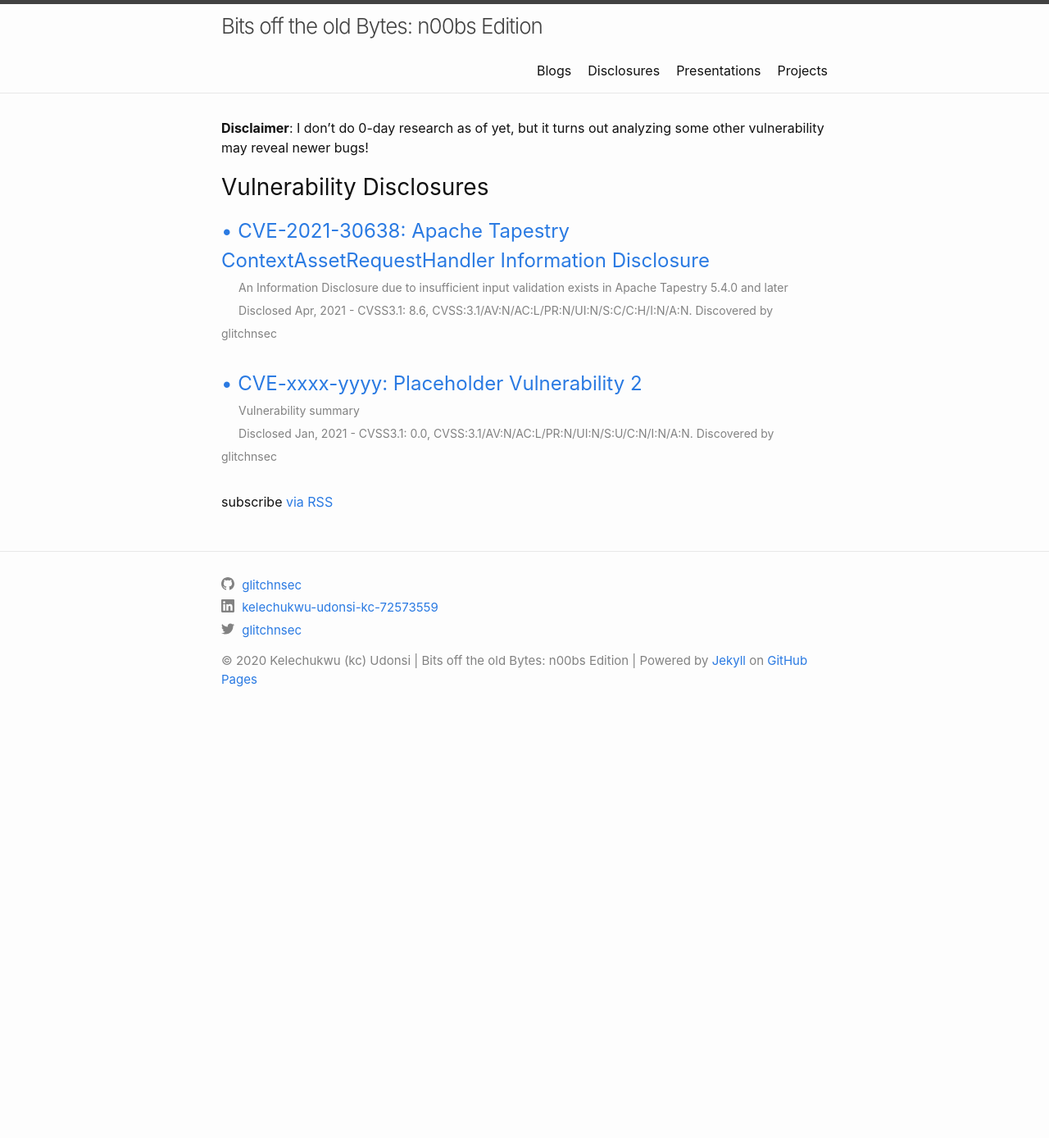
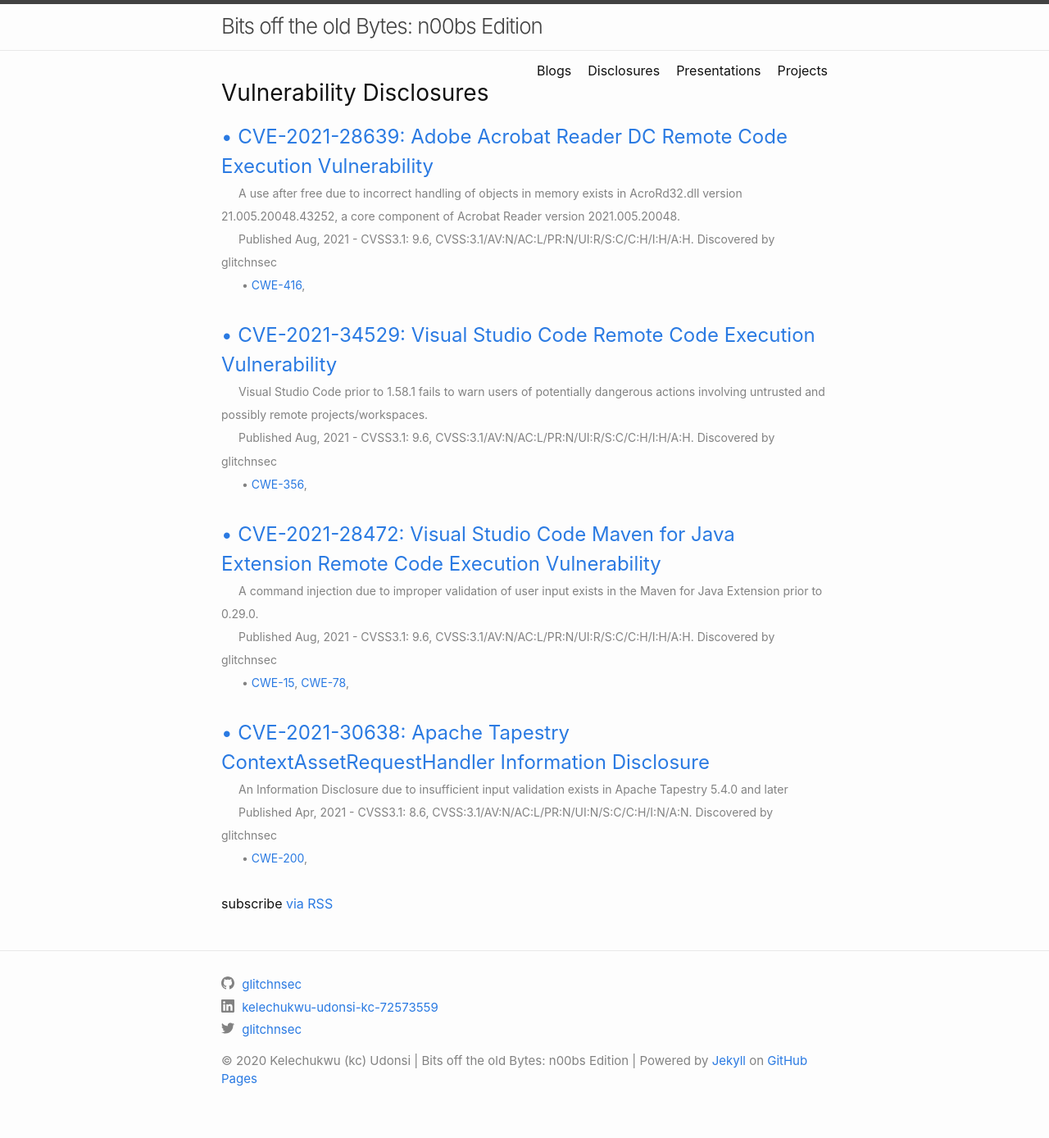
Before and after one commit to glitchnsec/glitchnsec.github.io, a Jekyll site: the page built from disclosures.md, in a window 1280 px wide. Shown: the whole page at 82% size. Built offline with Jekyll 4.4.1, drawn with Linux system fonts in a browser that asks for light colours; before the commit the page ends 900 px from its top, so only the background shows below that.

Commit message:
Upload vulnerabilities

```diff
--- /dev/null
+++ b/_disclosures/CVE-2021-28472.md
@@ -0,0 +1,35 @@
+---
+layout: advisory
+cve: CVE-2021-28472
+vendor: Microsoft
+title: Visual Studio Code Maven for Java Extension Remote Code Execution Vulnerability
+cvss3: 9.6, CVSS:3.1/AV:N/AC:L/PR:N/UI:R/S:C/C:H/I:H/A:H
+date: 2021-08-02 23:44:18 -0500
+discovered: 2021-03-17 11:58:18 -0600
+products:
+    - Maven for Java Extension for Visual Studio Code
+advisories:
+    - "http://cve.mitre.org/cgi-bin/cvename.cgi?name=CVE-2021-28472"
+    - "https://msrc.microsoft.com/update-guide/vulnerability/CVE-2021-28472"
+author: glitchnsec
+summary: A command injection due to improper validation of user input exists in the Maven for Java Extension prior to 0.29.0.
+cwes:
+    - id: 15
+      name: External Control of System or Configuration Setting
+    - id: 78
+      name: Improper Neutralization of Special Elements used in an OS Command ('OS Command Injection')
+
+---
+
+### Description
+
+This vulnerability is due to improper validation of `maven.executable.options` retrieved from `settings.json` when constructing a `mvn` command during extension activation.
+
+### Fixed Versions:
+- Maven for Java 0.29.0
+
+### Disclosure Timeline
+
+- 2021-03-15 - Vulnerability reported to ZDI
+- 2021-03-17 - Vulnerability reported to vendor by ZDI
+- 2021-04-13 - Coordinated public release of advisory
--- /dev/null
+++ b/_disclosures/CVE-2021-28639.md
@@ -0,0 +1,35 @@
+---
+layout: advisory
+cve: CVE-2021-28639
+vendor: Adobe Systems
+title: Adobe Acrobat Reader DC Remote Code Execution Vulnerability
+cvss3: 9.6, CVSS:3.1/AV:N/AC:L/PR:N/UI:R/S:C/C:H/I:H/A:H
+date: 2021-08-03 00:34:18 -0500
+discovered: 2021-05-12 10:06:00 -0600
+products:
+    -  Adobe Acrobat Reader DC
+advisories:
+    - "http://cve.mitre.org/cgi-bin/cvename.cgi?name=CVE-2021-28639"
+    - "https://helpx.adobe.com/ca/security/products/acrobat/apsb21-51.html"
+    - "httpS://www.zerodayinitiative.com/advisories/ZDI-21-813/"
+author: glitchnsec
+summary: A use after free due to incorrect handling of objects in memory exists in AcroRd32.dll version 21.005.20048.43252, a core component of Acrobat Reader version 2021.005.20048.
+cwes:
+    - id: 416
+      name: Use After Free
+---
+
+### Description
+
+This vulnerability is due to an unchecked assumption about the state of an object in memory when processing the `WM_SETFOCUS` message. The object may be destroyed and subsequently re-accessed leading to a use after free condition.
+
+### Fixed Versions:
+- Adobe Acrobat Reader DC 2021.005.20058
+- Adobe Acrobat Reader 2020 (Classic) 2020.004.30006
+- Adobe Acrobat Reader 2017 (Classic) 2017.011.30199
+
+### Disclosure Timeline
+
+- 2021-05-12 - Vulnerability reported to ZDI
+- 2021-05-13 - Vulnerability reported to vendor by ZDI
+- 2021-07-13 - Coordinated public release of advisory
--- a/_disclosures/CVE-2021-30638.md
+++ b/_disclosures/CVE-2021-30638.md
@@ -14,6 +14,9 @@ advisories:
     - "https://lists.apache.org/thread.html/r37dab61fc7f7088d4311e7f995ef4117d58d86a675f0256caa6991eb%40%3Cusers.tapestry.apache.org%3E"
 author: glitchnsec
 summary: An Information Disclosure due to insufficient input validation exists in Apache Tapestry 5.4.0 and later
+cwes:
+    - id: 200
+      name: Exposure of Sensitive Information to an Unauthorized Actor
 ---
 
 ### Description
@@ -26,6 +29,6 @@ This vulnerability is due to an incomplete fix for CVE-2020-13953. A URL manipul
 ### Disclosure Timeline
 
 - 2020-10-07 - Vulnerability reported to ZDI
-- 2020-10-21 - Vulnerability reported to vendor
-- 2021-03-04 - Vulnerability reported to vendor
+- 2020-10-21 - Vulnerability reported to vendor by ZDI
+- 2021-03-04 - Vulnerability reported to vendor by ZDI
 - 2021-04-29 - Coordinated public release of advisory
--- /dev/null
+++ b/_disclosures/CVE-2021-34529.md
@@ -0,0 +1,33 @@
+---
+layout: advisory
+cve: CVE-2021-34529
+vendor: Microsoft
+title: Visual Studio Code Remote Code Execution Vulnerability
+cvss3: 9.6, CVSS:3.1/AV:N/AC:L/PR:N/UI:R/S:C/C:H/I:H/A:H
+date: 2021-08-02 23:44:18 -0500
+discovered: 2021-04-13 11:58:18 -0600
+products:
+    - Visual Studio Code
+advisories:
+    - "http://cve.mitre.org/cgi-bin/cvename.cgi?name=CVE-2021-34529"
+    - "https://msrc.microsoft.com/update-guide/vulnerability/CVE-2021-34529"
+author: glitchnsec
+summary: Visual Studio Code prior to 1.58.1 fails to warn users of potentially dangerous actions involving untrusted and possibly remote projects/workspaces.
+cwes:
+    - id: 356
+      name: Product UI does not Warn User of Unsafe Actions
+
+---
+
+### Description
+
+Visual Studio Code can execute arbitrary commands determined by the workspace contents. Failure to warn users of potentially dangerous interactions with arbitrary workspaces/projects may lead to malicious remote code execution.
+
+### Fixed Versions:
+- Visual Studio Code 1.58.1
+
+### Disclosure Timeline
+
+- 2021-04-22 - Vulnerability reported to ZDI as a bypass to CVE-2021-28472's fix
+- 2021-04-23 - Vulnerability reported to vendor by ZDI
+- 2021-07-13 - Coordinated public release of advisory
--- a/_layouts/blogs.html
+++ b/_layouts/blogs.html
@@ -1,6 +1,8 @@
 ---
 layout: default
 ---
+
+{{ content }}
 
 <div class="blogs">
 
@@ -26,6 +28,4 @@ layout: default
     <p class="rss-subscribe">subscribe <a href="{{ "/feed.xml" | relative_url }}">via RSS</a></p>
   {%- endif -%}
 
-  {{ content }}
-
 </div>
--- a/_layouts/disclosure.html
+++ b/_layouts/disclosure.html
@@ -17,11 +17,12 @@ layout: default
         {%- assign date_format = site.minima.date_format | default: "%b, %Y" -%}
         <h3>
           <a class="post-link" href="{{ disclosure.url | relative_url }}">
-            • {{ disclosure.cve }}: {{ disclosure.title | escape }}
+            • {{ disclosure.cve  }}: {{ disclosure.title | escape }}
           </a>
           &nbsp;&nbsp;&nbsp;&nbsp;<span class="post-meta">{{ disclosure.summary }}</span><br/>
-          &nbsp;&nbsp;&nbsp;&nbsp;<span class="post-meta">Disclosed {{ disclosure.date | date: date_format }} -
-            CVSS3.1: {{ disclosure.cvss3 }}. Discovered by {{disclosure.author }} </span>
+          &nbsp;&nbsp;&nbsp;&nbsp;<span class="post-meta">Published {{ disclosure.date | date: date_format }} -
+            CVSS3.1: {{ disclosure.cvss3 }}. Discovered by {{disclosure.author }}<br/></span>
+            &nbsp;&nbsp;&nbsp;&nbsp;<span class="post-meta"> • {%- for cwe in disclosure.cwes -%}&nbsp;<a href="https://cwe.mitre.org/data/definitions/{{cwe.id}}.html">CWE-{{cwe.id}}</a>,{%- endfor -%}</span>
         </h3>
       </li>
       {%- endfor -%}
--- a/disclosures.md
+++ b/disclosures.md
@@ -4,5 +4,3 @@ title: Disclosures
 permalink: /disclosures/
 list_title: Vulnerability Disclosures
 ---
-
-**Disclaimer**: I don't do 0-day research as of yet, but it turns out analyzing some other vulnerability may reveal newer bugs!
```
Also changed, not shown: _drafts/hunting.md (added, +8 -0 lines), _layouts/advisory.html (+12 -8 lines), _drafts/CVE-XXXX-YYYY.md (renamed from _disclosures/CVE-XXXX-YYYY.md).
